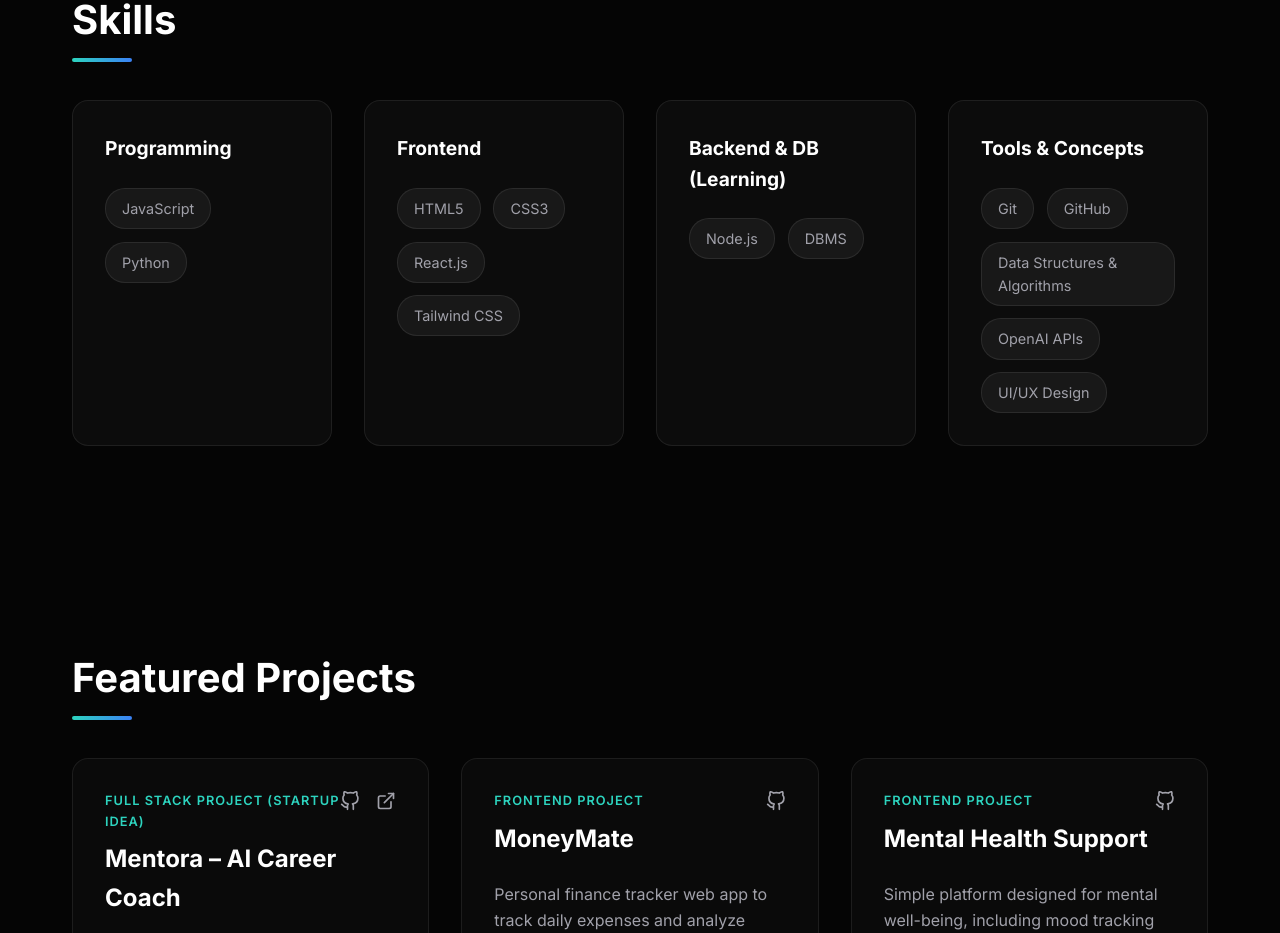
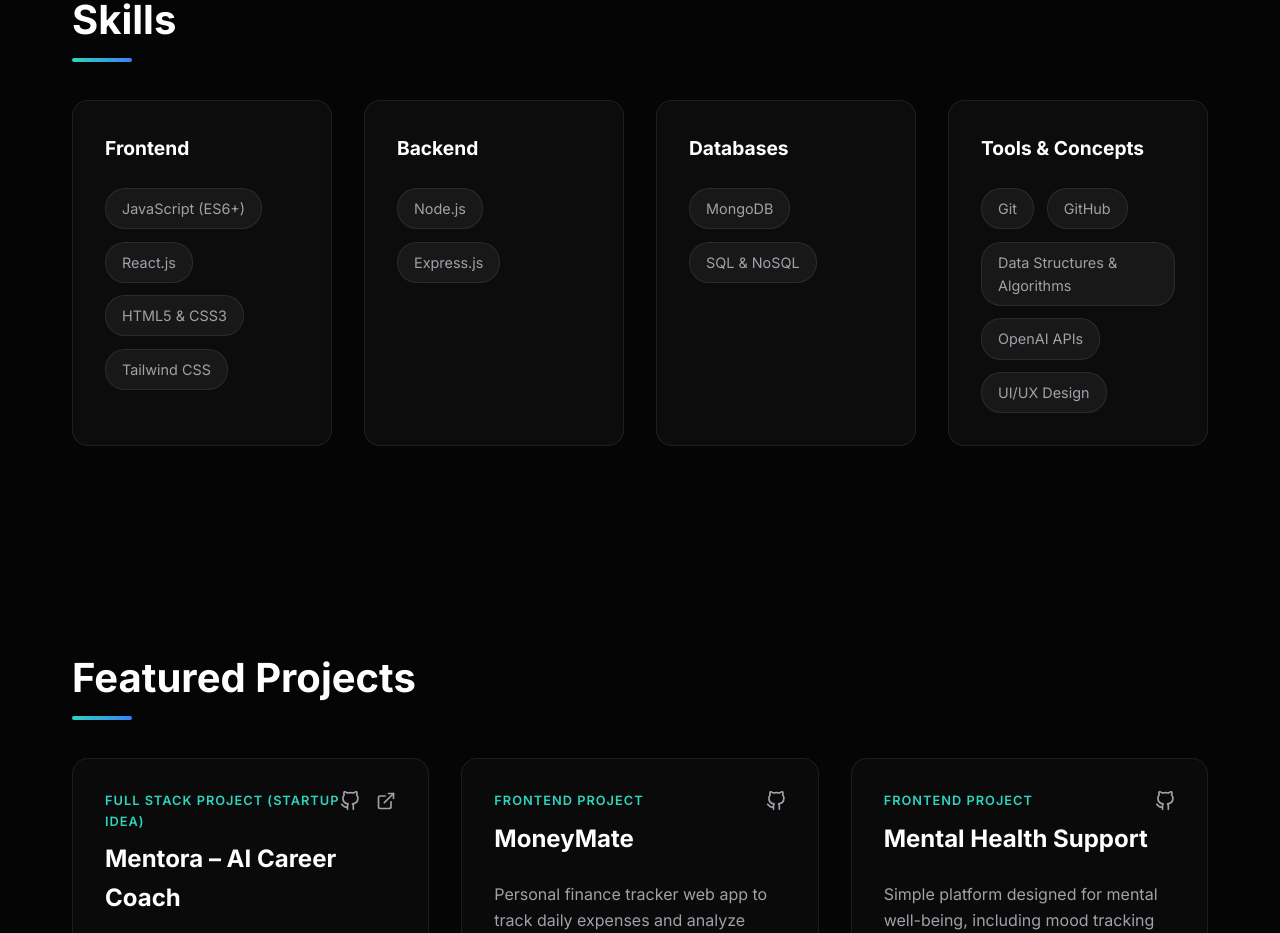
Before and after one commit to shellyco-code/portfolio, a React (Vite) app: page / in a window 1280 px wide. Shown: the part 1760-2693 px from the top of the page. Built offline with nearby package versions, Linux system fonts and the light colour scheme.

Commit message:
profile: add frontend, backend, and database skills

```diff
--- a/src/App.jsx
+++ b/src/App.jsx
@@ -99,28 +99,28 @@ function App() {
           <h2 className="section-title reveal">Skills</h2>
           <div className="skills-grid">
             <div className="skill-category reveal delay-100">
-              <h3>Programming</h3>
+              <h3>Frontend</h3>
               <div className="skill-list">
-                <span className="skill-tag">JavaScript</span>
-                <span className="skill-tag">Python</span>
+                <span className="skill-tag">JavaScript (ES6+)</span>
+                <span className="skill-tag">React.js</span>
+                <span className="skill-tag">HTML5 & CSS3</span>
+                <span className="skill-tag">Tailwind CSS</span>
               </div>
             </div>
 
             <div className="skill-category reveal delay-200">
-              <h3>Frontend</h3>
+              <h3>Backend</h3>
               <div className="skill-list">
-                <span className="skill-tag">HTML5</span>
-                <span className="skill-tag">CSS3</span>
-                <span className="skill-tag">React.js</span>
-                <span className="skill-tag">Tailwind CSS</span>
+                <span className="skill-tag">Node.js</span>
+                <span className="skill-tag">Express.js</span>
               </div>
             </div>
 
             <div className="skill-category reveal delay-300">
-              <h3>Backend & DB (Learning)</h3>
+              <h3>Databases</h3>
               <div className="skill-list">
-                <span className="skill-tag">Node.js</span>
-                <span className="skill-tag">DBMS</span>
+                <span className="skill-tag">MongoDB</span>
+                <span className="skill-tag">SQL & NoSQL</span>
               </div>
             </div>
 
```
